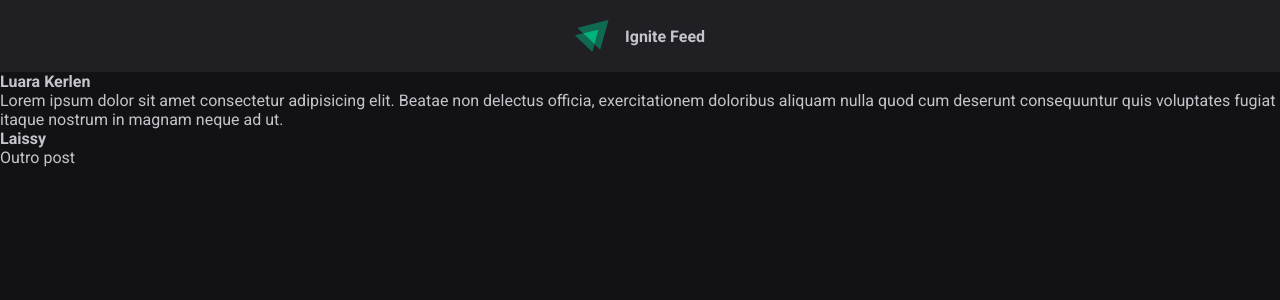
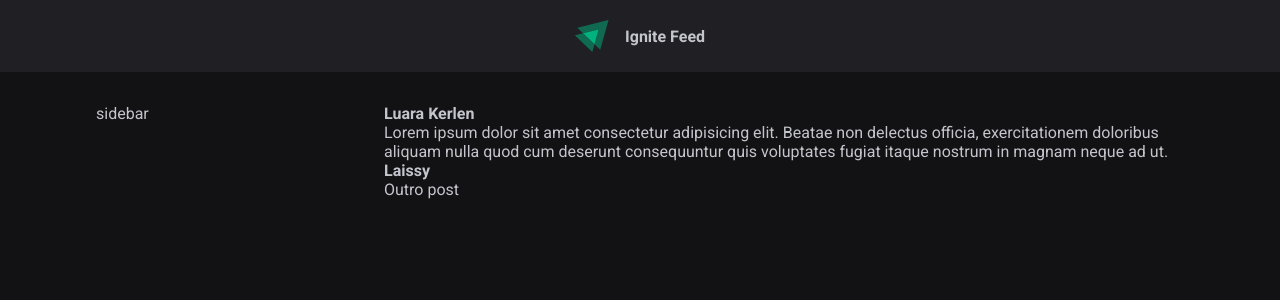
Before and after one commit to luarakerlen/ignite-feed, a React (Vite) app: page / in a window 1280 px wide. Shown: the top 300 px of the page. Built offline with nearby package versions, Linux system fonts and the light colour scheme.

Commit message:
chore: insert sidebar and main components

```diff
--- a/src/App.jsx
+++ b/src/App.jsx
@@ -1,17 +1,23 @@
 import { Header } from './components/Header';
 import { Post } from './Post';
 
-import './global.css'
+import styles from './App.module.css';
+import './global.css';
 
 export function App() {
 	return (
 		<div>
-			<Header/>
-			<Post
-				author='Luara Kerlen'
-				content='Lorem ipsum dolor sit amet consectetur adipisicing elit. Beatae non delectus officia, exercitationem doloribus aliquam nulla quod cum deserunt consequuntur quis voluptates fugiat itaque nostrum in magnam neque ad ut.'
-			/>
-			<Post author='Laissy' content='Outro post' />
+			<Header />
+			<div className={styles.wrapper}>
+				<aside>sidebar</aside>
+				<main>
+					<Post
+						author='Luara Kerlen'
+						content='Lorem ipsum dolor sit amet consectetur adipisicing elit. Beatae non delectus officia, exercitationem doloribus aliquam nulla quod cum deserunt consequuntur quis voluptates fugiat itaque nostrum in magnam neque ad ut.'
+					/>
+					<Post author='Laissy' content='Outro post' />
+				</main>
+			</div>
 		</div>
 	);
 }
--- /dev/null
+++ b/src/App.module.css
@@ -0,0 +1,10 @@
+.wrapper {
+  max-width: 70rem;
+  margin: 2rem auto;
+  padding: 0 1rem;
+
+  display: grid;
+  grid-template-columns: 256px 1fr;
+  gap: 2rem;
+  align-items: flex-start;
+}
```
